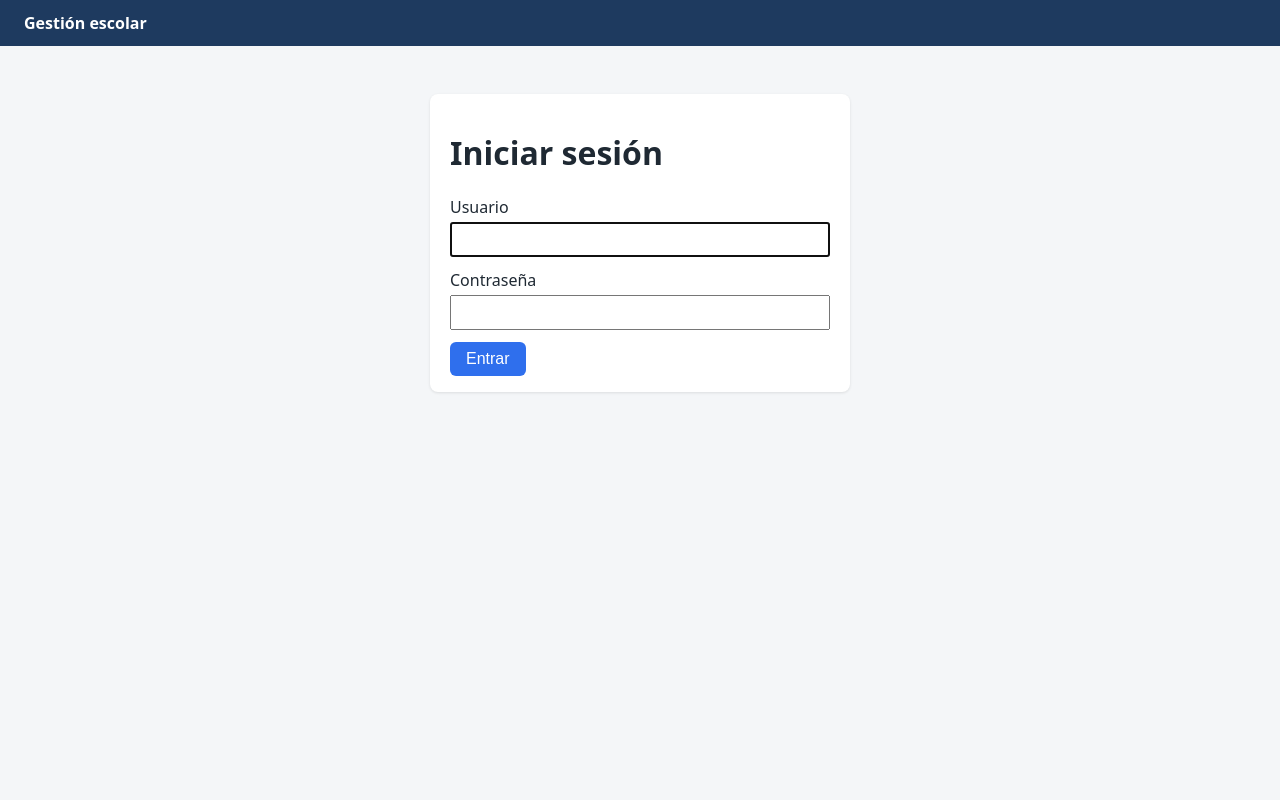
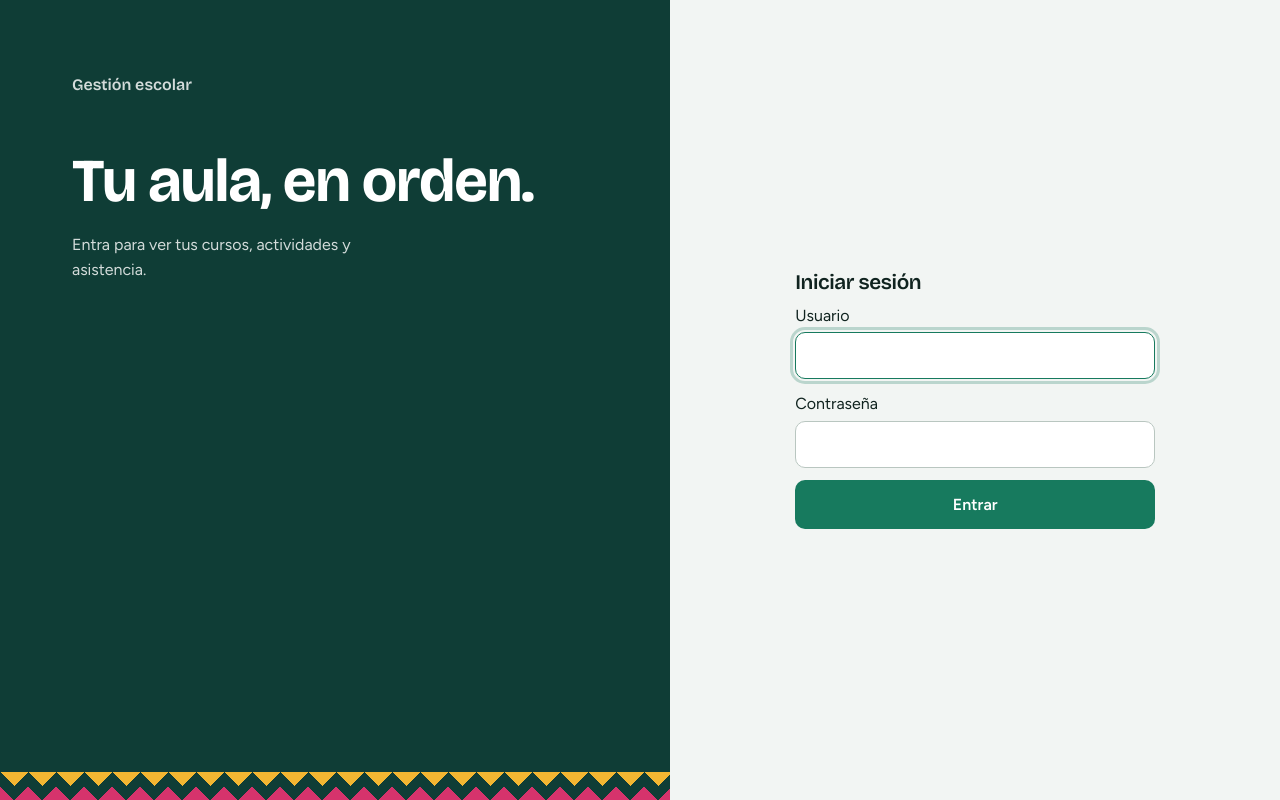
Before and after one commit to josue200409/gestion-escolar, a Django app: page /cuentas/login/ in a window 1280 px wide. Run offline with Django 5.2, Linux system fonts and the light colour scheme.

Commit message:
Nuevo diseno: identidad jade y maiz, menu lateral por rol

```diff
--- a/config/settings.py
+++ b/config/settings.py
@@ -127,6 +127,7 @@ USE_TZ = True
 # https://docs.djangoproject.com/en/6.1/howto/static-files/
 
 STATIC_URL = 'static/'
+STATICFILES_DIRS = [BASE_DIR / 'static']
 
 
 # Email
--- /dev/null
+++ b/static/css/app.css
@@ -0,0 +1,295 @@
+:root {
+  --tinta: #10231F;
+  --apagado: #55655F;
+  --niebla: #F2F5F3;
+  --blanco: #FFFFFF;
+  --borde: #D9E2DE;
+  --jade-profundo: #0F3D36;
+  --jade: #177A5E;
+  --jade-oscuro: #0F5F49;
+  --maiz: #F2B632;
+  --rosa: #D6336C;
+  --rojo: #B42318;
+  --radio: 14px;
+  --titulos: 'Bricolage Grotesque', system-ui, sans-serif;
+  --texto: 'Figtree', system-ui, sans-serif;
+}
+
+* { box-sizing: border-box; }
+
+body {
+  margin: 0;
+  font-family: var(--texto);
+  font-size: 1rem;
+  line-height: 1.6;
+  color: var(--tinta);
+  background: var(--niebla);
+}
+
+h1, h2, h3 {
+  font-family: var(--titulos);
+  letter-spacing: -0.02em;
+  line-height: 1.15;
+  margin: 0 0 0.5rem;
+}
+h1 { font-size: clamp(1.7rem, 3vw, 2.3rem); font-weight: 700; }
+h2 { font-size: 1.3rem; font-weight: 600; }
+p { max-width: 70ch; }
+
+a { color: var(--jade); text-underline-offset: 3px; }
+a:hover { color: var(--jade-oscuro); }
+
+:focus-visible {
+  outline: 3px solid var(--maiz);
+  outline-offset: 2px;
+}
+
+/* ---------- Franja tejida ---------- */
+.tejido {
+  height: 16px;
+  background-color: var(--jade-profundo);
+  background-image:
+    linear-gradient(135deg, var(--maiz) 25%, transparent 25%),
+    linear-gradient(225deg, var(--maiz) 25%, transparent 25%),
+    linear-gradient(315deg, var(--rosa) 25%, transparent 25%),
+    linear-gradient(45deg, var(--rosa) 25%, transparent 25%);
+  background-size: 16px 16px;
+  background-position: -8px 0, -8px 0, 0 0, 0 0;
+}
+
+@keyframes tejer {
+  from { clip-path: inset(0 100% 0 0); }
+  to   { clip-path: inset(0 0 0 0); }
+}
+
+/* ---------- Estructura de la aplicación ---------- */
+.app {
+  display: grid;
+  grid-template-columns: 260px 1fr;
+  min-height: 100vh;
+}
+
+.lateral {
+  background: var(--jade-profundo);
+  color: #fff;
+  display: flex;
+  flex-direction: column;
+  position: sticky;
+  top: 0;
+  height: 100vh;
+}
+
+.marca {
+  padding: 1.5rem 1.5rem 1rem;
+  font-family: var(--titulos);
+  font-size: 1.35rem;
+  font-weight: 700;
+  letter-spacing: -0.02em;
+}
+.marca a { color: #fff; text-decoration: none; }
+
+.menu {
+  display: flex;
+  flex-direction: column;
+  gap: 0.25rem;
+  padding: 0.5rem 1rem;
+  flex: 1;
+}
+.menu a {
+  color: rgba(255, 255, 255, 0.82);
+  text-decoration: none;
+  padding: 0.65rem 0.9rem;
+  border-radius: 10px;
+  font-weight: 500;
+  transition: background 0.15s, color 0.15s;
+}
+.menu a:hover { background: rgba(255, 255, 255, 0.08); color: #fff; }
+.menu a[aria-current="page"] {
+  background: var(--maiz);
+  color: var(--tinta);
+  font-weight: 600;
+}
+
+.perfil {
+  padding: 1rem 1.5rem 1.5rem;
+  border-top: 1px solid rgba(255, 255, 255, 0.12);
+}
+.perfil strong { display: block; }
+.perfil span {
+  display: block;
+  color: rgba(255, 255, 255, 0.7);
+  font-size: 0.9rem;
+  margin-bottom: 0.75rem;
+}
+
+.contenido {
+  width: 100%;
+  max-width: 1000px;
+  padding: 2rem clamp(1rem, 4vw, 3rem);
+}
+
+.solo { min-height: 100vh; }
+
+/* ---------- Componentes ---------- */
+.tarjeta {
+  background: var(--blanco);
+  border: 1px solid var(--borde);
+  border-radius: var(--radio);
+  padding: 1.25rem 1.5rem;
+  margin-bottom: 1rem;
+}
+.tarjeta h2 { margin-top: 0; }
+
+.secundario { color: var(--apagado); }
+.error { color: var(--rojo); font-weight: 600; }
+
+.aviso {
+  background: #FFF6DD;
+  border-left: 5px solid var(--maiz);
+  border-radius: 10px;
+  padding: 0.75rem 1rem;
+  margin-bottom: 1rem;
+  animation: entrar 0.3s ease-out;
+}
+@keyframes entrar {
+  from { opacity: 0; transform: translateY(-6px); }
+  to   { opacity: 1; transform: none; }
+}
+
+button, .boton {
+  display: inline-block;
+  background: var(--jade);
+  color: #fff;
+  border: 0;
+  padding: 0.6rem 1.1rem;
+  border-radius: 10px;
+  font: inherit;
+  font-weight: 600;
+  cursor: pointer;
+  text-decoration: none;
+  transition: background 0.15s, transform 0.1s;
+}
+button:hover, .boton:hover { background: var(--jade-oscuro); color: #fff; }
+button:active, .boton:active { transform: scale(0.97); }
+
+.salir {
+  background: transparent;
+  border: 1px solid rgba(255, 255, 255, 0.35);
+  padding: 0.4rem 0.9rem;
+}
+.salir:hover { background: rgba(255, 255, 255, 0.1); }
+
+input:not([type="radio"]):not([type="checkbox"]),
+textarea,
+select {
+  width: 100%;
+  font: inherit;
+  color: var(--tinta);
+  background: #fff;
+  border: 1px solid #B9C6C0;
+  border-radius: 10px;
+  padding: 0.6rem 0.75rem;
+  margin: 0.25rem 0 0.75rem;
+}
+input:not([type="radio"]):not([type="checkbox"]):focus,
+textarea:focus,
+select:focus {
+  border-color: var(--jade);
+  outline: 3px solid rgba(23, 122, 94, 0.25);
+}
+
+form p { margin: 0 0 1rem; max-width: none; }
+form p > label { display: block; font-weight: 600; }
+.errorlist {
+  list-style: none;
+  padding: 0;
+  margin: 0 0 0.5rem;
+  color: var(--rojo);
+  font-weight: 600;
+}
+
+table {
+  width: 100%;
+  background: var(--blanco);
+  border: 1px solid var(--borde);
+  border-radius: var(--radio);
+  border-collapse: separate;
+  border-spacing: 0;
+  overflow: hidden;
+  margin-bottom: 1rem;
+}
+th {
+  background: #E8F0EC;
+  text-align: left;
+  font-weight: 600;
+  font-size: 0.95rem;
+  padding: 0.7rem 0.9rem;
+}
+td { padding: 0.7rem 0.9rem; border-top: 1px solid var(--borde); }
+
+/* ---------- Pantalla de acceso ---------- */
+.acceso {
+  display: grid;
+  grid-template-columns: 1.1fr 1fr;
+  min-height: 100vh;
+}
+.acceso-marca {
+  background: var(--jade-profundo);
+  color: #fff;
+  display: flex;
+  flex-direction: column;
+  justify-content: space-between;
+}
+.acceso-texto { padding: clamp(2rem, 6vw, 4.5rem); }
+.acceso-nombre {
+  font-family: var(--titulos);
+  font-weight: 600;
+  color: var(--maiz);
+  margin: 0 0 3rem;
+}
+.acceso-texto h1 {
+  color: #fff;
+  font-size: clamp(2.4rem, 5vw, 3.8rem);
+  margin-bottom: 1rem;
+}
+.acceso-texto p { color: rgba(255, 255, 255, 0.82); max-width: 32ch; }
+.acceso-marca .tejido {
+  height: 28px;
+  background-size: 28px 28px;
+  background-position: -14px 0, -14px 0, 0 0, 0 0;
+  animation: tejer 1.2s cubic-bezier(0.2, 0.7, 0.2, 1) both;
+}
+.acceso-form {
+  display: flex;
+  align-items: center;
+  justify-content: center;
+  padding: 2rem;
+}
+.acceso-form form { width: 100%; max-width: 360px; }
+.acceso-form button { width: 100%; padding: 0.75rem; }
+
+/* ---------- Celulares y tabletas ---------- */
+@media (max-width: 820px) {
+  .app { grid-template-columns: 1fr; }
+  .lateral { position: static; height: auto; }
+  .menu { flex-direction: row; flex-wrap: wrap; }
+  .perfil {
+    display: flex;
+    align-items: center;
+    justify-content: space-between;
+    gap: 1rem;
+    flex-wrap: wrap;
+  }
+  .perfil span { margin: 0; }
+  .acceso { grid-template-columns: 1fr; min-height: auto; }
+  .acceso-marca { min-height: 55vh; }
+  table { display: block; overflow-x: auto; white-space: nowrap; }
+}
+
+/* ---------- Respeto por quien reduce el movimiento ---------- */
+@media (prefers-reduced-motion: reduce) {
+  *, *::before, *::after {
+    animation: none !important;
+    transition: none !important;
+  }
+}
--- a/templates/actividades/actividad_estudiante.html
+++ b/templates/actividades/actividad_estudiante.html
@@ -30,4 +30,7 @@
     {% if entrega %}<p>{{ entrega.contenido|linebreaksbr }}</p>{% endif %}
   </div>
 {% endif %}
-{% endblock %}
+{% endblock %}py manage.py check
+py manage.py makemigrations actividades
+py manage.py migrate
+py manage.py runserver
--- a/templates/base.html
+++ b/templates/base.html
@@ -1,42 +1,59 @@
+{% load static %}
 <!DOCTYPE html>
 <html lang="es">
 <head>
   <meta charset="utf-8">
   <meta name="viewport" content="width=device-width, initial-scale=1">
+  <meta name="theme-color" content="#0F3D36">
   <title>{% block titulo %}Gestión escolar{% endblock %}</title>
-  <style>
-    body { font-family: system-ui, sans-serif; margin: 0; background: #f4f6f8; color: #1f2933; }
-    header { background: #1e3a5f; color: #fff; padding: 0.75rem 1.5rem;
-             display: flex; justify-content: space-between; align-items: center; }
-    header a { color: #fff; text-decoration: none; font-weight: 600; }
-    main { max-width: 900px; margin: 1.5rem auto; padding: 0 1rem; }
-    .tarjeta { background: #fff; border-radius: 8px; padding: 1rem 1.25rem;
-               margin-bottom: 1rem; box-shadow: 0 1px 3px rgba(0,0,0,.1); }
-    table { width: 100%; border-collapse: collapse; background: #fff; }
-    th, td { text-align: left; padding: 0.6rem; border-bottom: 1px solid #e4e7eb; }
-    button, .boton { background: #2f6fed; color: #fff; border: 0; padding: 0.5rem 1rem;
-                     border-radius: 6px; cursor: pointer; text-decoration: none; font-size: 1rem; }
-    input { padding: 0.5rem; width: 100%; box-sizing: border-box; margin: 0.25rem 0 0.75rem; }
-    .error { color: #b42318; }
-    .secundario { color: #52606d; }
-  </style>
+  <link rel="preconnect" href="https://fonts.googleapis.com">
+  <link rel="preconnect" href="https://fonts.gstatic.com" crossorigin>
+  <link href="https://fonts.googleapis.com/css2?family=Bricolage+Grotesque:opsz,wght@12..96,600;12..96,700&family=Figtree:wght@400;500;600&display=swap" rel="stylesheet">
+  <link rel="stylesheet" href="{% static 'css/app.css' %}">
 </head>
 <body>
-  <header>
-    <a href="{% url 'usuarios:inicio' %}">Gestión escolar</a>
 {% if user.is_authenticated %}
+  {% with seccion=request.resolver_match.app_name %}
+  <div class="app">
+    <aside class="lateral">
+      <div class="tejido" aria-hidden="true"></div>
+      <div class="marca"><a href="{% url 'usuarios:inicio' %}">Gestión escolar</a></div>
+      <nav class="menu" aria-label="Principal">
+        {% if user.rol == 'docente' %}
+          <a href="{% url 'academico:panel_docente' %}"
+             {% if seccion == 'academico' or seccion == 'actividades' or seccion == 'asistencia' %}aria-current="page"{% endif %}>Mis cursos</a>
+        {% elif user.rol == 'estudiante' %}
+          <a href="{% url 'actividades:panel_estudiante' %}"
+             {% if seccion == 'actividades' %}aria-current="page"{% endif %}>Mis actividades</a>
+          <a href="{% url 'asistencia:mi_asistencia' %}"
+             {% if seccion == 'asistencia' %}aria-current="page"{% endif %}>Mi asistencia</a>
+        {% elif user.rol == 'directivo' %}
+          <a href="{% url 'admin:index' %}">Administración</a>
+        {% endif %}
+      </nav>
+      <div class="perfil">
+        <div>
+          <strong>{{ user.get_full_name|default:user.username }}</strong>
+          <span>{{ user.get_rol_display }}</span>
+        </div>
         <form method="post" action="{% url 'logout' %}">
           {% csrf_token %}
-        <span>{{ user.get_full_name|default:user.username }} ({{ user.get_rol_display }})</span>
-        <button type="submit">Cerrar sesión</button>
+          <button type="submit" class="salir">Cerrar sesión</button>
         </form>
-    {% endif %}
-  </header>
-  <main>
+      </div>
+    </aside>
+    <main class="contenido">
       {% for mensaje in messages %}
-      <div class="tarjeta">{{ mensaje }}</div>
+        <div class="aviso" role="status">{{ mensaje }}</div>
       {% endfor %}
       {% block contenido %}{% endblock %}
     </main>
+  </div>
+  {% endwith %}
+{% else %}
+  <main class="solo">
+    {% block contenido_publico %}{% block contenido_acceso %}{% endblock %}{% endblock %}
+  </main>
+{% endif %}
 </body>
 </html>
--- a/templates/registration/login.html
+++ b/templates/registration/login.html
@@ -1,19 +1,30 @@
 {% extends 'base.html' %}
 {% block titulo %}Iniciar sesión{% endblock %}
-{% block contenido %}
-<div class="tarjeta" style="max-width: 380px; margin: 3rem auto;">
-  <h1>Iniciar sesión</h1>
-  {% if form.errors %}
-    <p class="error">Usuario o contraseña incorrectos.</p>
-  {% endif %}
+{% block contenido_acceso %}
+<div class="acceso">
+  <section class="acceso-marca">
+    <div class="acceso-texto">
+      <p class="acceso-nombre">Gestión escolar</p>
+      <h1>Tu aula, en orden.</h1>
+      <p>Entra para ver tus cursos, actividades y asistencia.</p>
+    </div>
+    <div class="tejido" aria-hidden="true"></div>
+  </section>
+
+  <section class="acceso-form">
     <form method="post">
       {% csrf_token %}
+      <h2>Iniciar sesión</h2>
+      {% if form.errors %}
+        <p class="error" role="alert">El usuario o la contraseña no son correctos. Revísalos e inténtalo de nuevo.</p>
+      {% endif %}
       <label for="id_username">Usuario</label>
-    <input type="text" name="username" id="id_username" autofocus required>
+      <input type="text" name="username" id="id_username" autocomplete="username" autofocus required>
       <label for="id_password">Contraseña</label>
-    <input type="password" name="password" id="id_password" required>
+      <input type="password" name="password" id="id_password" autocomplete="current-password" required>
       <input type="hidden" name="next" value="{{ next }}">
       <button type="submit">Entrar</button>
     </form>
+  </section>
 </div>
 {% endblock %}
```
Lines whose indentation alone changed are shown as unchanged.
